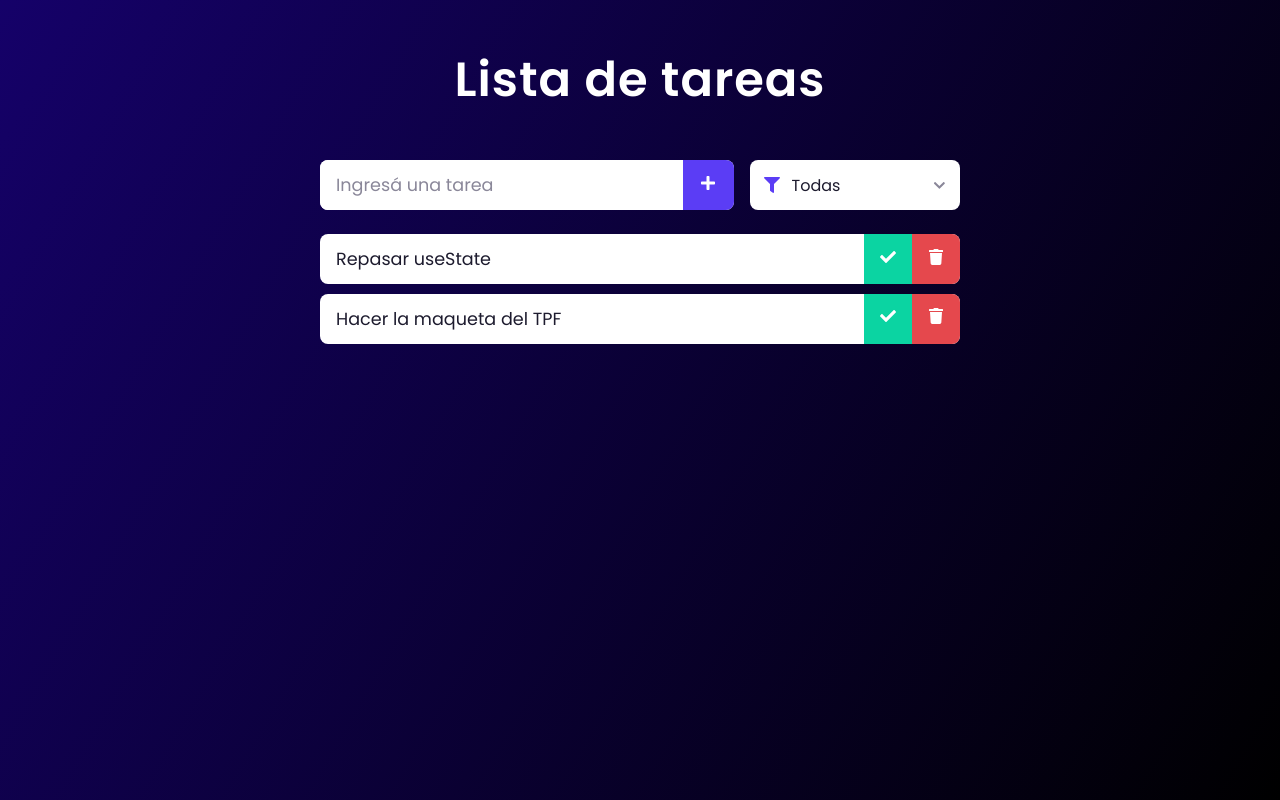
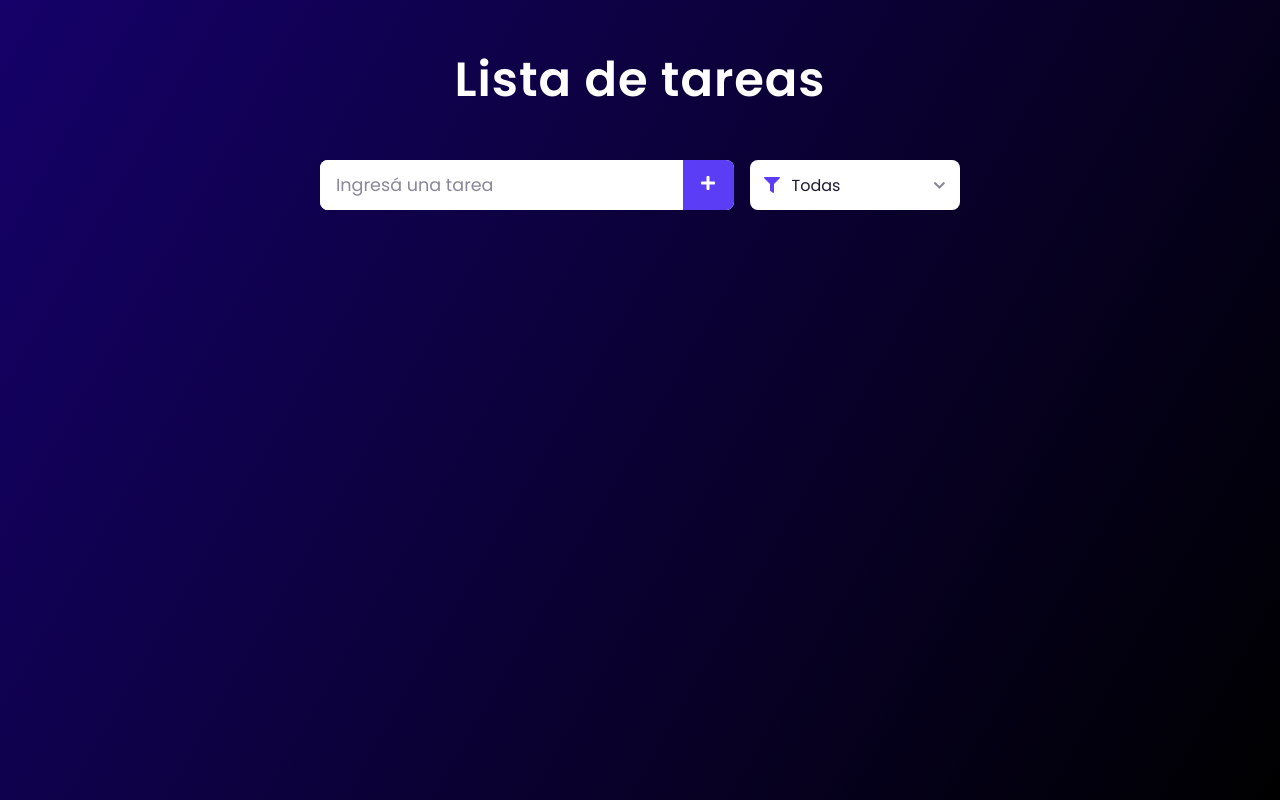
Before and after one commit to mariquelme42/todo-list-react, a React (Vite) app: page / in a window 1280 px wide. Built offline with nearby package versions, Linux system fonts and the light colour scheme.

Commit message:
feat: guardar las tareas en useState de App

```diff
--- a/src/App.jsx
+++ b/src/App.jsx
@@ -1,22 +1,24 @@
+import { useState } from "react";
 import Form from "./components/Form";
 import TodoList from "./components/TodoList";
+import { addTodo, createTodo, generateId } from "./utils/todos";
 import styles from "./App.module.css";
 
-// Datos de ejemplo para maquetar (se reemplazan por estado en la próxima funcionalidad)
-const TAREAS_EJEMPLO = [
-  { id: 1, text: "Repasar useState", completed: false },
-  { id: 2, text: "Hacer la maqueta del TPF", completed: true },
-];
+function App() {
+  // Estado elevado: App es la única fuente de verdad de las tareas
+  const [todos, setTodos] = useState([]);
 
-function App() {
+  const handleAdd = (text) =>
+    setTodos((prev) => addTodo(prev, createTodo(text, generateId())));
+
   return (
     <div className={styles.app}>
       <header className={styles.header}>
         <h1 className={styles.title}>Lista de tareas</h1>
       </header>
       <main className={styles.main}>
-        <Form />
-        <TodoList todos={TAREAS_EJEMPLO} />
+        <Form onAddTodo={handleAdd} />
+        <TodoList todos={todos} />
       </main>
     </div>
   );
```
